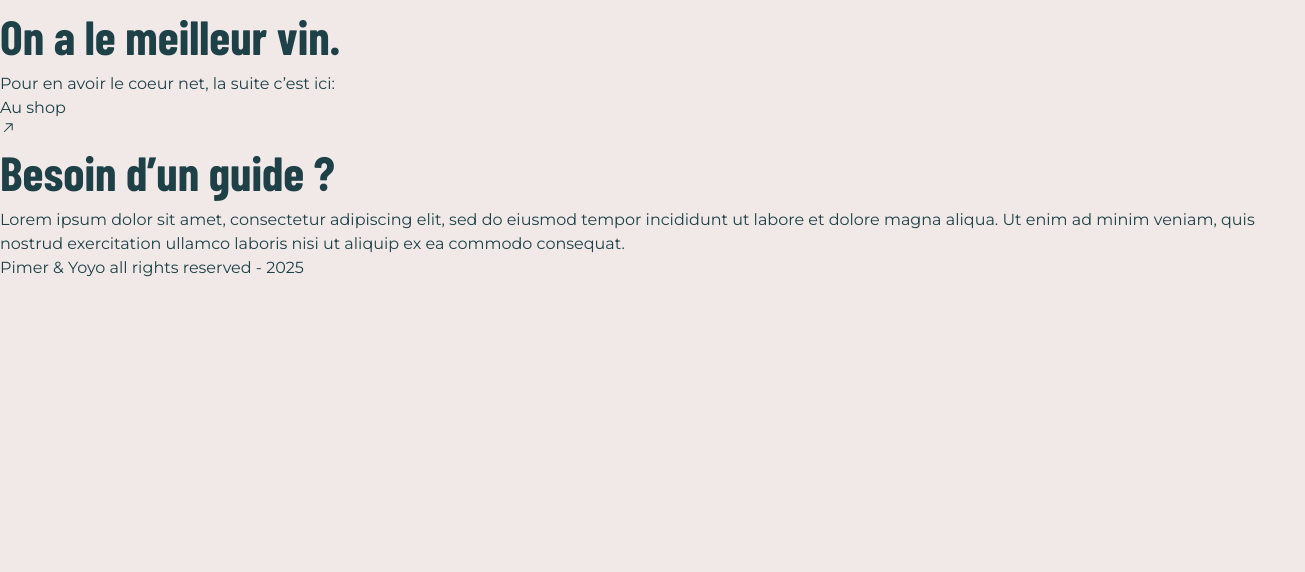
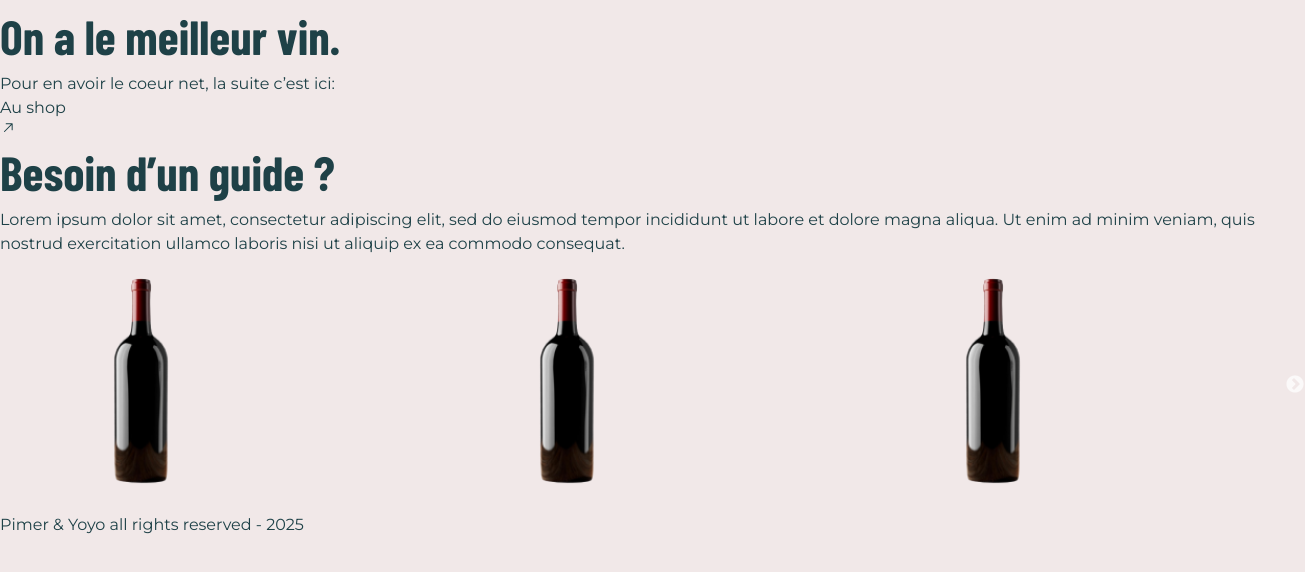
Before and after one commit to Pimer0/negosud-frontend, a Next.js app: page / in a window 1280 px wide. Shown: the top 572 px of the page, 1305 px wide, since content can reach past the window. Built offline with nearby package versions, Linux system fonts and the light colour scheme.

Commit message:
ajout du slider hp

```diff
--- a/package.json
+++ b/package.json
@@ -13,13 +13,17 @@
     "next": "15.1.6",
     "react": "^19.0.0",
     "react-dom": "^19.0.0",
-    "react-icons": "^5.4.0"
+    "react-icons": "^5.4.0",
+    "react-slick": "^0.30.3",
+    "slick-carousel": "^1.8.1",
+    "swiper": "^11.2.2"
   },
   "devDependencies": {
     "@eslint/eslintrc": "^3",
     "@types/node": "^20",
     "@types/react": "^19",
     "@types/react-dom": "^19",
+    "@types/react-slick": "^0.23.13",
     "eslint": "^9",
     "eslint-config-next": "15.1.6",
     "postcss": "^8",
--- /dev/null
+++ b/src/Utils/imagesDecoy.ts
@@ -0,0 +1,8 @@
+export const imagesDecoy = [
+    '/vin.png',
+    '/vin.png',
+    '/vin.png',
+    '/vin.png',
+    '/vin.png',
+    '/vin.png'
+];
--- a/src/app/page.tsx
+++ b/src/app/page.tsx
@@ -2,6 +2,7 @@
 import Bouton from "@/components/Bouton";
 import Encart from "@/components/Encart";
 import {GoArrowUpRight} from "react-icons/go";
+import Carrousel from "@/components/Carrousel";
 
 
 
@@ -15,7 +16,7 @@ export default function Home() {
     </Encart>
     <Encart customWidth={"w-[60%]"} titre={"Besoin d’un guide ?"} corps={"Lorem ipsum dolor sit amet, consectetur adipiscing elit, sed do eiusmod tempor incididunt ut labore et dolore magna aliqua. Ut enim ad minim veniam, quis nostrud exercitation ullamco laboris nisi ut aliquip ex ea commodo consequat."}/>
 </div>
-
+          <Carrousel />
       </main>
       <footer className="row-start-3 flex gap-6 flex-wrap items-center justify-center">
         <p>Pimer & Yoyo all rights reserved - 2025</p>
--- /dev/null
+++ b/src/components/Carrousel.tsx
@@ -0,0 +1,62 @@
+'use client';
+import React from 'react';
+import Slider from 'react-slick';
+import 'slick-carousel/slick/slick.css';
+import 'slick-carousel/slick/slick-theme.css';
+import Image from 'next/image';
+import {imagesDecoy} from "@/Utils/imagesDecoy";
+
+const Carrousel = () => {
+    const settings = {
+        dots: false,
+        infinite: true,
+        speed: 500,
+        slidesToShow: 3,
+        slidesToScroll: 3,
+        autoplay: true,
+        autoplaySpeed: 2000,
+        centerMode: true, // Active le mode centré
+        centerPadding: '1rem', // Ajoute un espace de 1rem autour des slides
+        responsive: [
+            {
+                breakpoint: 1024,
+                settings: {
+                    slidesToShow: 2,
+                    slidesToScroll: 1,
+                    infinite: true,
+                    dots: true,
+                    centerMode: true,
+                    centerPadding: '1rem',
+                }
+            },
+            {
+                breakpoint: 600,
+                settings: {
+                    slidesToShow: 1,
+                    slidesToScroll: 1,
+                    initialSlide: 1,
+                    centerMode: true,
+                    centerPadding: '1rem',
+                }
+            }
+        ]
+    };
+
+
+
+    return (
+        <div className={"w-[750px] m-auto bg-[#F1E8E8]"}>
+            <Slider {...settings}>
+                {imagesDecoy.map((image, index) => (
+                    <div key={index}>
+                        <div className={"bg-white m-4 p-2 rounded-lg"}>
+                            <Image src={image} alt={`Slide ${index + 1}`} width={250} height={250} />
+                        </div>
+                    </div>
+                ))}
+            </Slider>
+        </div>
+    );
+};
+
+export default Carrousel;
```
Also changed, not shown: public/vin.png (added), 1 other file (tests, documents, lock files or other folders).
